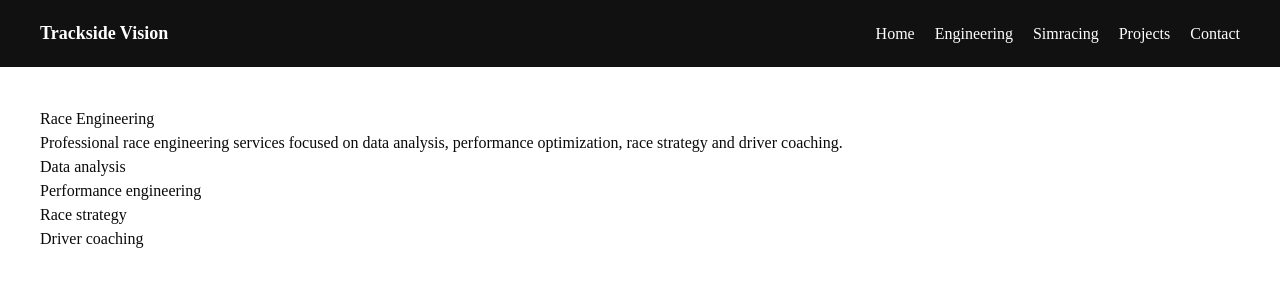
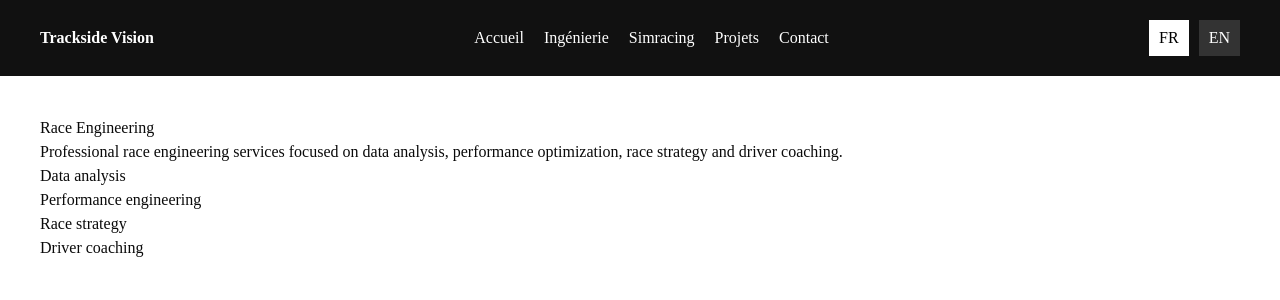
Before and after one commit to alexandregass/Trackside-Vision, a Next.js app in the folder trackside-vision/: page /engineering in a window 1280 px wide. Shown: the top 300 px of the page. Built offline with nearby package versions, Linux system fonts and the light colour scheme.

Commit message:
Add language switcher FR EN

```diff
--- /dev/null
+++ b/trackside-vision/components/LanguageSwitcher.tsx
@@ -0,0 +1,38 @@
+"use client";
+
+type Props = {
+  lang: string;
+  setLang: (lang: string) => void;
+};
+
+export default function LanguageSwitcher({ lang, setLang }: Props) {
+  return (
+    <div style={{ display: "flex", gap: "10px" }}>
+      <button
+        onClick={() => setLang("fr")}
+        style={{
+          background: lang === "fr" ? "#fff" : "#333",
+          color: lang === "fr" ? "#000" : "#fff",
+          border: "none",
+          padding: "6px 10px",
+          cursor: "pointer",
+        }}
+      >
+        FR
+      </button>
+
+      <button
+        onClick={() => setLang("en")}
+        style={{
+          background: lang === "en" ? "#fff" : "#333",
+          color: lang === "en" ? "#000" : "#fff",
+          border: "none",
+          padding: "6px 10px",
+          cursor: "pointer",
+        }}
+      >
+        EN
+      </button>
+    </div>
+  );
+}
--- a/trackside-vision/components/Navbar.tsx
+++ b/trackside-vision/components/Navbar.tsx
@@ -1,8 +1,31 @@
 "use client";
 
 import Link from "next/link";
+import { useState } from "react";
+import LanguageSwitcher from "./LanguageSwitcher";
 
 export default function Navbar() {
+  const [lang, setLang] = useState("fr");
+
+  const content = {
+    fr: {
+      home: "Accueil",
+      engineering: "Ingénierie",
+      simracing: "Simracing",
+      projects: "Projets",
+      contact: "Contact",
+    },
+    en: {
+      home: "Home",
+      engineering: "Engineering",
+      simracing: "Simracing",
+      projects: "Projects",
+      contact: "Contact",
+    },
+  };
+
+  const t = content[lang as "fr" | "en"];
+
   return (
     <nav
       style={{
@@ -14,31 +37,19 @@ export default function Navbar() {
         alignItems: "center",
       }}
     >
-      {/* Logo / Name */}
-      <div style={{ fontWeight: "bold", fontSize: "18px" }}>
+      <div style={{ fontWeight: "bold" }}>
         Trackside Vision
       </div>
 
-      {/* Navigation */}
       <div style={{ display: "flex", gap: "20px" }}>
-        <Link href="/">Home</Link>
+        <Link href="/">{t.home}</Link>
+        <Link href="/engineering">{t.engineering}</Link>
+        <Link href="/simracing">{t.simracing}</Link>
+        <Link href="/projects">{t.projects}</Link>
+        <Link href="/contact">{t.contact}</Link>
+      </div>
 
-        <Link href="/engineering">
-          Engineering
-        </Link>
-
-        <Link href="/simracing">
-          Simracing
-        </Link>
-
-        <Link href="/projects">
-          Projects
-        </Link>
-
-        <Link href="/contact">
-          Contact
-        </Link>
-      </div>
+      <LanguageSwitcher lang={lang} setLang={setLang} />
     </nav>
   );
 }
```
